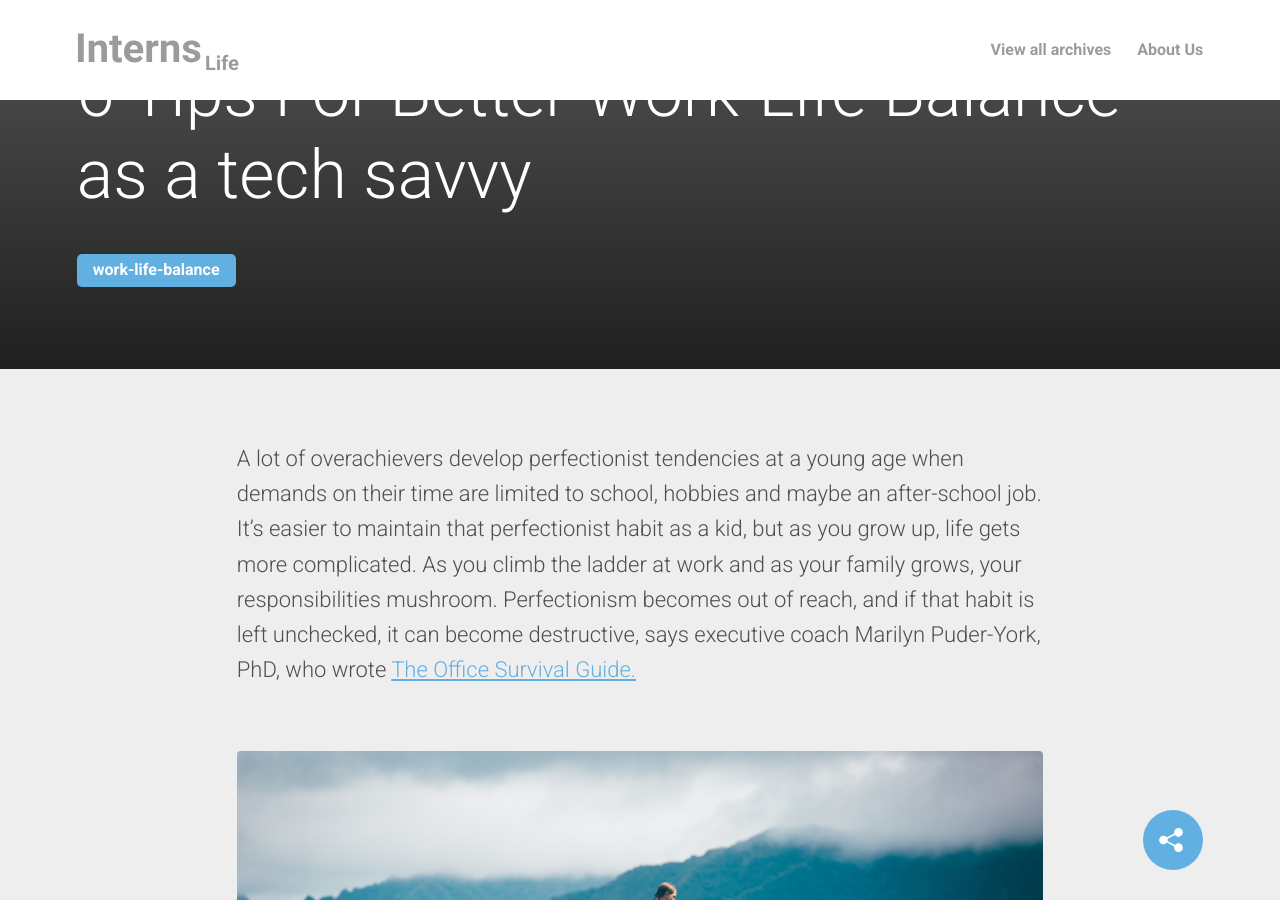
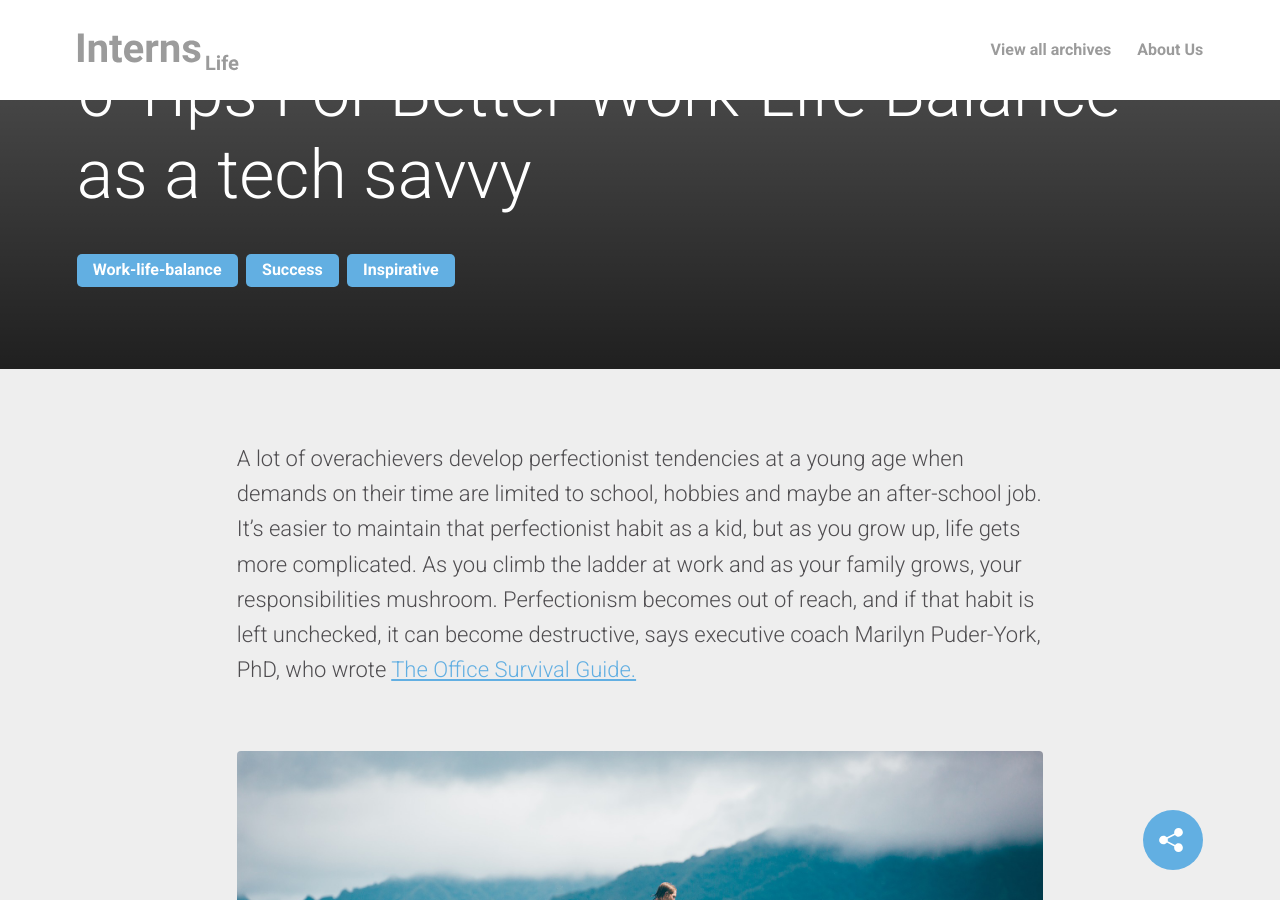
Before and after one commit to DevWizza/InternLife, a Jekyll site: the page built from _posts/2017-02-14-DevWizza.markdown, in a window 1280 px wide and 900 px high, scrolled down 531 px. Built offline with Jekyll 4.4.1, drawn with Linux system fonts in a browser that asks for light colours.

Commit message:
Supporting Multiple Tags

```diff
--- a/_posts/2017-02-14-DevWizza.markdown
+++ b/_posts/2017-02-14-DevWizza.markdown
@@ -2,10 +2,13 @@
 layout: dark-header-default
 title:  "6 Tips For Better Work-Life Balance as a tech savvy"
 date:   2017-02-04 16:10:43 -0600
-tag: work-life-balance
 author: DevWizza Team
 description: These days, work-life balance can seem like an impossible feat. Technology makes workers accessible around the clock. Fears of job loss incentivize longer hours.
 post_preview: "assets/img/2017-02-14/pic_1.jpg"
+tags:
+    - name: Work-life-balance
+    - name: Success
+    - name: Inspirative
 ---
 
 <div class="post">
@@ -17,22 +20,19 @@ post_preview: "assets/img/2017-02-14/pic_1.jpg"
 
             <h1 class="post__title">{{page.title}}</h1>
             <div class="post__badges">
-                <span class="badge badge--primary badge--big">{{page.tag}}</span>
+            {% for tag in page.tags%}
+                <span class="badge badge--primary badge--big">{{tag.name}}</span>
+            {% endfor %}
             </div>
         </div>
     </header>
 
     <div class="post__content">
-
     <p>
-
         A lot of overachievers develop perfectionist tendencies at a young age when demands on their time are limited to school, hobbies and maybe an after-school job. It’s easier to maintain that perfectionist habit as a kid, but as you grow up, life gets more complicated. As you climb the ladder at work and as your family grows, your responsibilities mushroom. Perfectionism becomes out of reach, and if that habit is left unchecked, it can become destructive, says executive coach Marilyn Puder-York, PhD, who wrote <a href="#"> The Office Survival Guide.</a>
-
         </p>
 
     <img src="{{ site.github.url | replace: 'http://', '//'}}/assets/img/2017-02-14/fig_0001.jpg" alt="">
-
-
     <p>
         The key to avoid burning out is to let go of perfectionism, says Puder-York. “As life gets more expanded it’s very hard, both neurologically and psychologically, to keep that habit of perfection going,” she says, adding that the healthier option is to strive not for perfection, but for excellence.
     </p>
--- a/index.html
+++ b/index.html
@@ -18,7 +18,10 @@ layout: bright-header-default
                     <span class="article__date">{{post.date | date_to_long_string}}</span>
 
                     <div class="article__badges">
-                        <span class="badge badge--primary">{{post.tag}}</span>
+
+                        {% for tag in post.tags%}
+                            <span class="badge badge--primary">{{tag.name}}</span>
+                        {% endfor %}
                     </div>
 
                     <div class="article__resumen">
```
